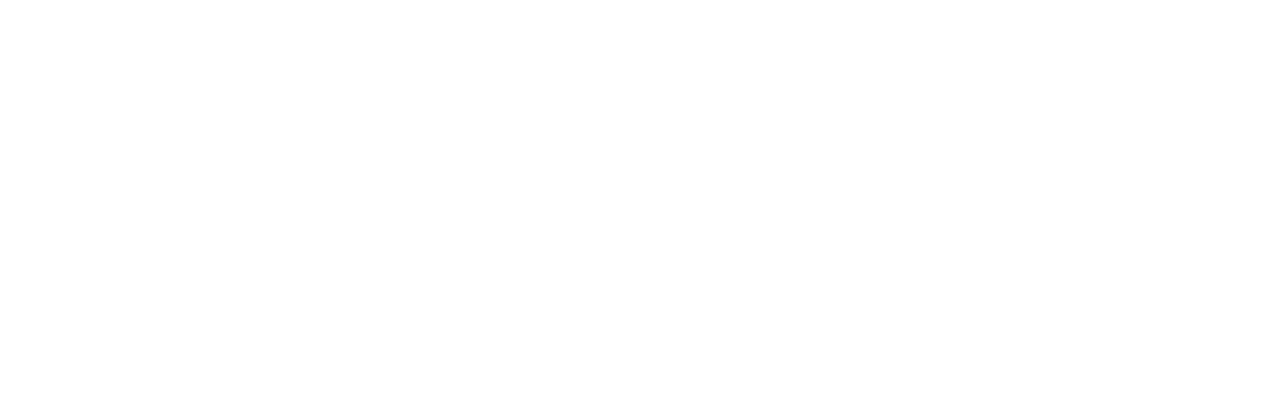
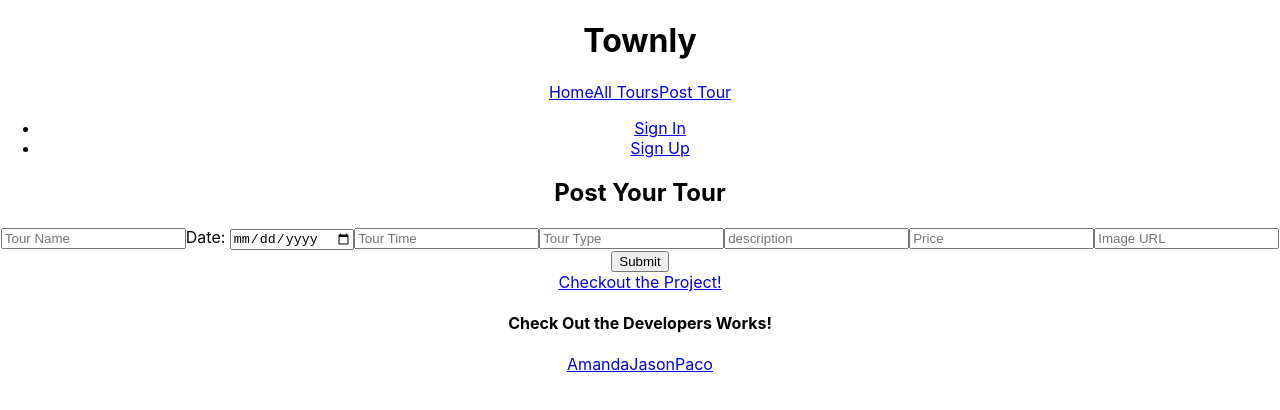
Before and after one commit to Jason-Berkower/townly, a React (Create React App) app in the folder client/: page /create-tour in a window 1280 px wide. Shown: the top 410 px of the page. Built offline with nearby package versions, Linux system fonts and the light colour scheme.

Commit message:
create page displays in browser, small fixes in Nav and Footer, text populates in form  except imgURL

```diff
--- a/client/src/App.js
+++ b/client/src/App.js
@@ -1,7 +1,19 @@
 import "./App.css";
+import { Route, Switch} from "react-router-dom"
+import CreateTour from "./screens/CreateTour.jsx"
 
 function App() {
-  return <div className="App"></div>;
+  return (
+    <div className="App">
+    <Switch>
+
+      <Route exact path="/create-tour">
+        <CreateTour />
+      </Route>
+
+    </Switch>
+    </div>
+  )
 }
 
 export default App;
--- a/client/src/components/Footer.jsx
+++ b/client/src/components/Footer.jsx
@@ -1,4 +1,4 @@
-import React from 'react'
+import { Link } from "react-router-dom"
 
 export default function Footer() {
 
--- a/client/src/components/Nav.jsx
+++ b/client/src/components/Nav.jsx
@@ -1,6 +1,6 @@
 import {Link} from "react-router-dom"
 
-export default function Nav() {
+export default function Nav(props) {
   const displayLinks = () => {
     if (props.currentUser) {
       return (
--- a/client/src/screens/CreateTour.jsx
+++ b/client/src/screens/CreateTour.jsx
@@ -1,6 +1,7 @@
 import { useState, useEffect } from "react"
 import { createTour, getAllTours } from "../services/tours"
-import {useHistory} from "react-router-dom"
+import { useHistory } from "react-router-dom"
+import Layout from "../components/Layout"
 
 export default function CreateTour(props) {
   const history = useHistory()
@@ -51,7 +52,7 @@
           <input id="name" placeholder="Tour Name" type="text" value={tour.name} onChange={handleChange} />
 
           <label htmlFor="date">Date: </label>
-          <input id="date" type="date" value="tour.date" onChange={handleChange} />
+          <input id="date" type="date" value={tour.date} onChange={handleChange} />
 
           <input id="time" placeholder="Tour Time" type="text" value={tour.time} onChange={handleChange} />
 
```
